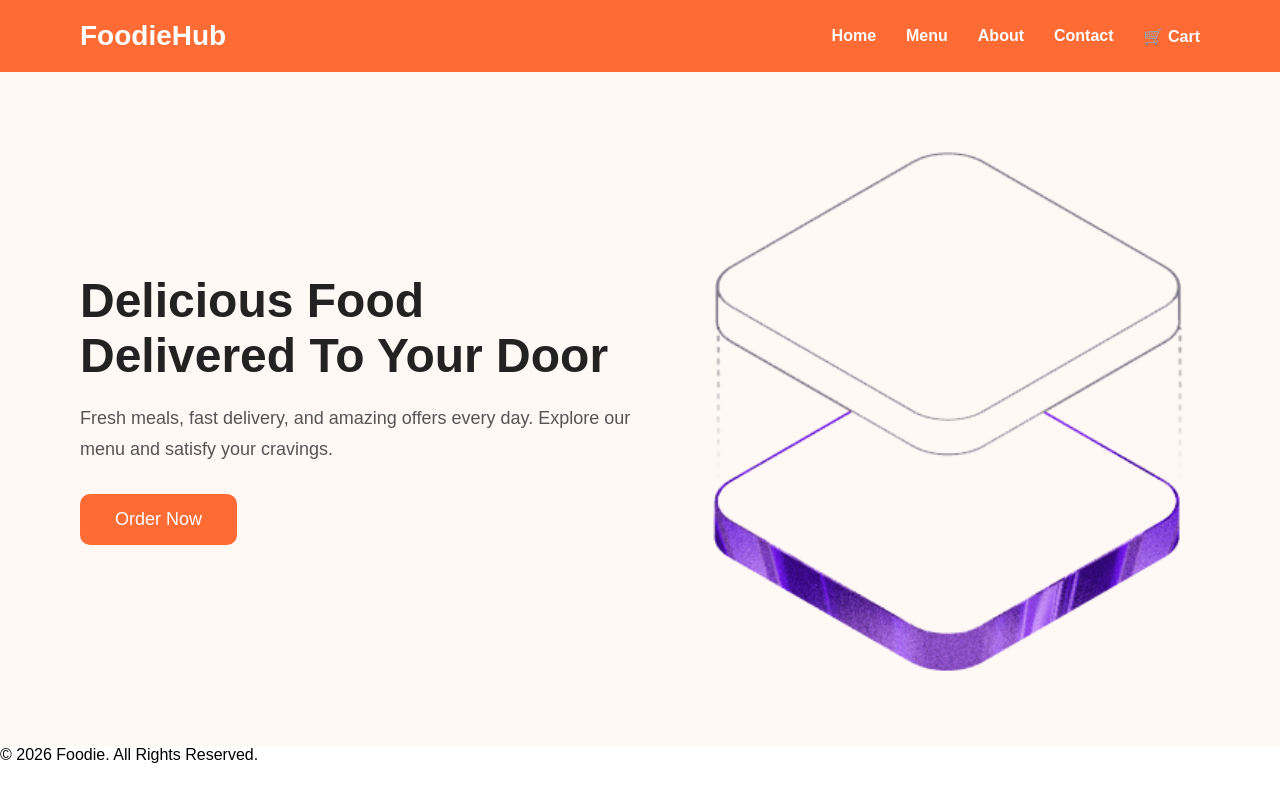
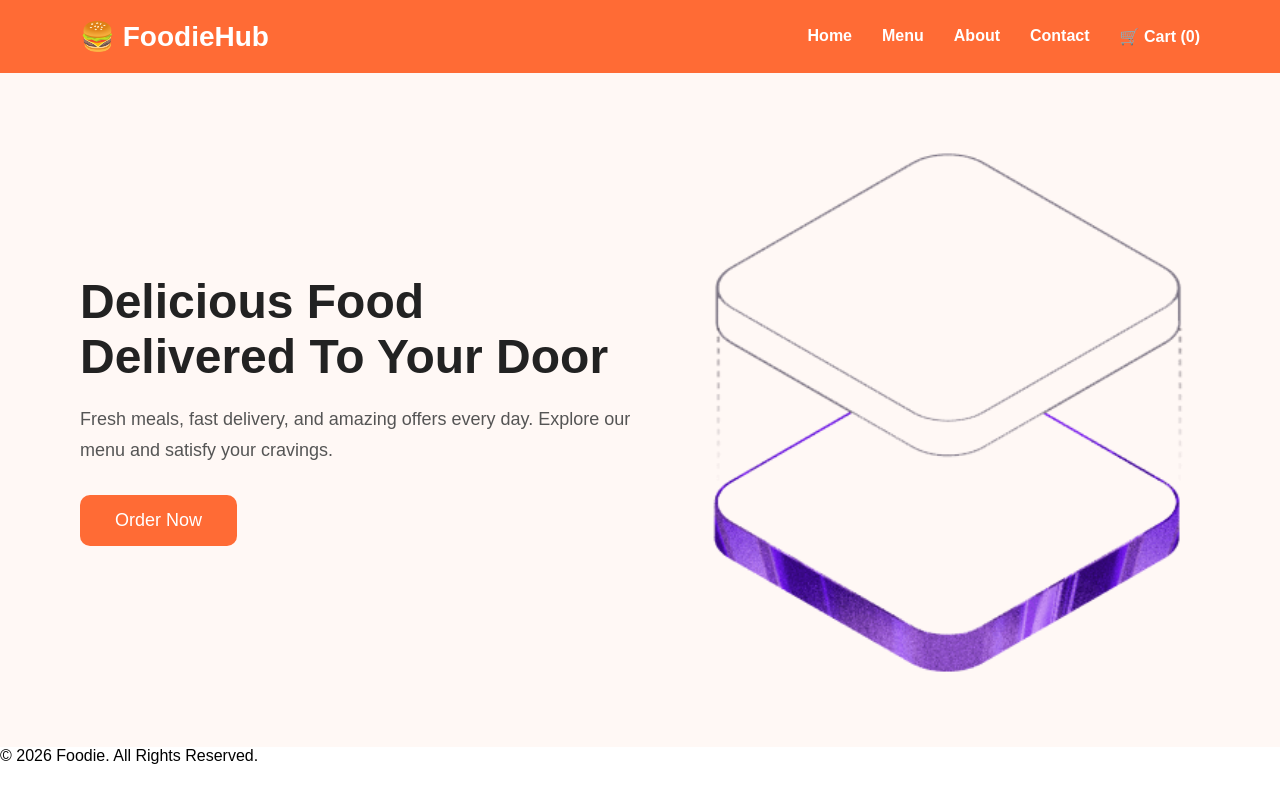
Before and after one commit to Dharshini-Prog/Portfolio_Thiranex, a React (Vite) app in the folder food-ordering-website/: page / in a window 1280 px wide. Built offline with nearby package versions, Linux system fonts and the light colour scheme.

Commit message:
cart feature

```diff
--- a/food-ordering-website/src/App.jsx
+++ b/food-ordering-website/src/App.jsx
@@ -1,3 +1,4 @@
+import { useState } from "react";
 import { BrowserRouter, Routes, Route } from "react-router-dom";
 
 import Navbar from "./components/Navbar";
@@ -12,13 +13,20 @@ import Cart from "./pages/Cart";
 import "./styles/main.css";
 
 function App() {
+  const [cart, setCart] = useState([]);
+  const addToCart = (food) => {
+  setCart([...cart, food]);
+};
   return (
     <BrowserRouter>
-      <Navbar />
+      <Navbar cartCount={cart.length} />
 
       <Routes>
         <Route path="/" element={<Home />} />
-        <Route path="/menu" element={<Menu />} />
+        <Route
+  path="/menu"
+  element={<Menu addToCart={addToCart} />}
+/>
         <Route path="/about" element={<About />} />
         <Route path="/contact" element={<Contact />} />
         <Route path="/cart" element={<Cart />} />
--- a/food-ordering-website/src/components/FoodCard.jsx
+++ b/food-ordering-website/src/components/FoodCard.jsx
@@ -1,4 +1,4 @@
-function FoodCard({ food }) {
+function FoodCard({ food, addToCart }) {
   return (
     <div className="food-card">
       <img src={food.image} alt={food.name} />
@@ -7,7 +7,9 @@ function FoodCard({ food }) {
 
       <p className="price">₹{food.price}</p>
 
-      <button>Add to Cart</button>
+      <button onClick={() => addToCart(food)}>
+        Add to Cart
+      </button>
     </div>
   );
 }
--- a/food-ordering-website/src/components/Navbar.jsx
+++ b/food-ordering-website/src/components/Navbar.jsx
@@ -1,16 +1,20 @@
 import { Link } from "react-router-dom";
 
-function Navbar() {
+function Navbar({ cartCount }) {
   return (
     <nav className="navbar">
-      <h2 className="logo">FoodieHub</h2>
+      <h2 className="logo">🍔 FoodieHub</h2>
 
       <ul className="nav-links">
         <li><Link to="/">Home</Link></li>
         <li><Link to="/menu">Menu</Link></li>
         <li><Link to="/about">About</Link></li>
         <li><Link to="/contact">Contact</Link></li>
-        <li><Link to="/cart">🛒 Cart</Link></li>
+        <li>
+          <Link to="/cart">
+            🛒 Cart ({cartCount})
+          </Link>
+        </li>
       </ul>
     </nav>
   );
--- a/food-ordering-website/src/pages/Menu.jsx
+++ b/food-ordering-website/src/pages/Menu.jsx
@@ -1,14 +1,18 @@
 import FoodCard from "../components/FoodCard";
 import foodItems from "../data/food";
 
-function Menu() {
+function Menu({ addToCart }) {
   return (
     <div className="menu-page">
       <h1>Our Menu</h1>
 
       <div className="food-grid">
         {foodItems.map((food) => (
-          <FoodCard key={food.id} food={food} />
+          <FoodCard
+            key={food.id}
+            food={food}
+            addToCart={addToCart}
+          />
         ))}
       </div>
     </div>
```
